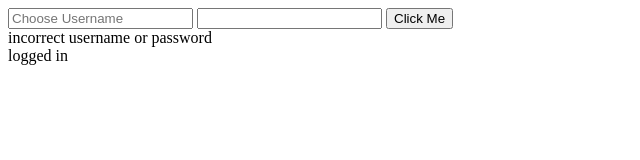
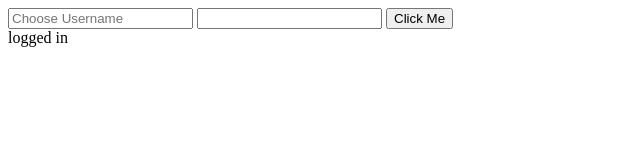
Before and after one commit to Chaitanyassr/Password_Protector_ForUE4, a plain HTML site: page index.html in a window 1280 px wide. Shown: the whole page, without its empty margins (0-640 px from the left). Drawn offline with Linux system fonts and the light colour scheme.

Commit message:
addded style

```diff
--- a/index.html
+++ b/index.html
@@ -11,7 +11,7 @@
 			<button type="button" onclick="getInfo()">Click Me</button>
 		</form>
 
-        <div id="incorrect">incorrect username or password</div>
+        <div id="incorrect" style="display: none;">incorrect username or password</div>
         <div id="login">logged in</div>
 		<script src="js.js"></script>
 	</body>
```
